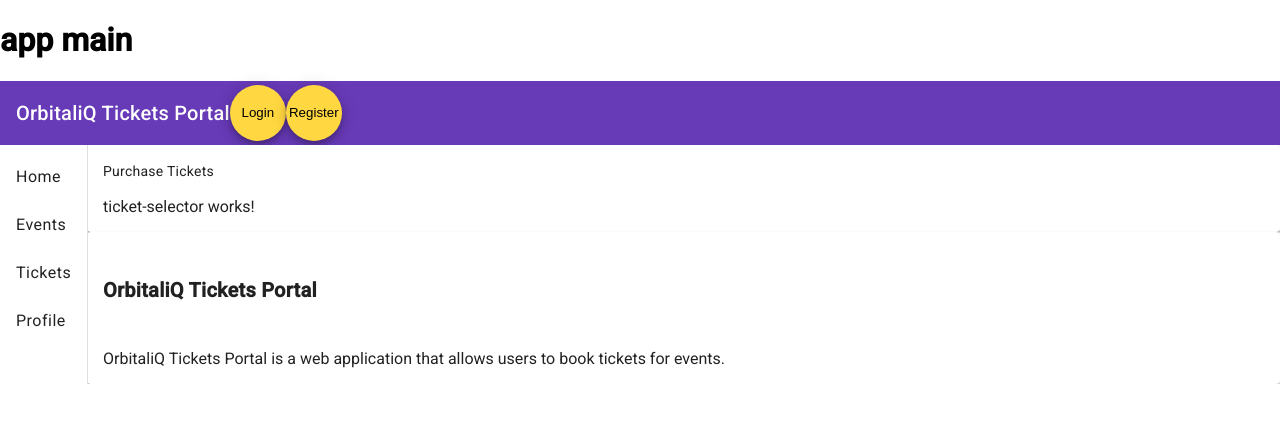
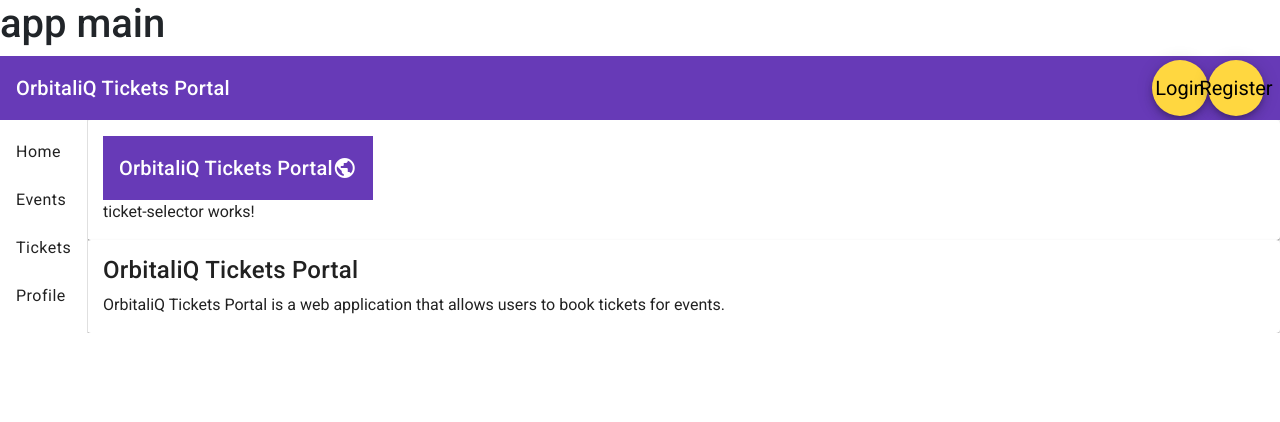
Before and after one commit to amitkuzi/OrbitaliQ.TicketsPortal.UI, an Angular app: page / in a window 1280 px wide. Shown: the top 422 px of the page. Built offline with nearby package versions, Linux system fonts and the light colour scheme; no server answers.

Commit message:
add bootstrap 5

```diff
--- a/angular.json
+++ b/angular.json
@@ -26,9 +26,12 @@
             ],
             "styles": [
               "@angular/material/prebuilt-themes/deeppurple-amber.css",
+              "node_modules/bootstrap/dist/css/bootstrap.css",
               "src/styles.css"
             ],
-            "scripts": []
+            "scripts": [
+              "node_modules/bootstrap/dist/js/bootstrap.js"
+            ]
           },
           "configurations": {
             "production": {
@@ -92,9 +95,12 @@
             ],
             "styles": [
               "@angular/material/prebuilt-themes/deeppurple-amber.css",
+              "node_modules/bootstrap/dist/css/bootstrap.css",
               "src/styles.css"
             ],
-            "scripts": []
+            "scripts": [
+              "node_modules/bootstrap/dist/js/bootstrap.js"
+            ]
           }
         }
       }
--- a/package.json
+++ b/package.json
@@ -21,6 +21,8 @@
     "@angular/platform-browser": "^17.3.0",
     "@angular/platform-browser-dynamic": "^17.3.0",
     "@angular/router": "^17.3.0",
+    "angular-ui-bootstrap": "^2.5.6",
+    "bootstrap": "^5.3.3",
     "rxjs": "~7.8.0",
     "tslib": "^2.3.0",
     "zone.js": "~0.14.3"
--- a/src/app/Components/ticket-selector/ticket-selector.component.css
+++ b/src/app/Components/ticket-selector/ticket-selector.component.css
@@ -0,0 +1,3 @@
+.example-spacer {
+    flex: 1 1 auto;
+}
--- a/src/app/Components/ticket-selector/ticket-selector.component.html
+++ b/src/app/Components/ticket-selector/ticket-selector.component.html
@@ -1,10 +1,13 @@
 <mat-card>
     <mat-card-header>
         <mat-card-title>
-            <div class="box-header theme-color-primary mat-typography">
-                <span translate="purchaseTickets">
-                    Purchase Tickets</span>
-            </div>
+            <mat-toolbar color="primary"> <!-- color="warn"  primary', 'accent', or 'warn -->
+                <mat-toolbar-row>
+                    <span>OrbitaliQ Tickets Portal</span>
+                    <span class="example-spacer  "></span>
+                    <mat-icon fontIcon="public"></mat-icon>
+                </mat-toolbar-row>
+            </mat-toolbar>
         </mat-card-title>
     </mat-card-header>
     <mat-card-content>
--- a/src/app/app.component.css
+++ b/src/app/app.component.css
@@ -0,0 +1,3 @@
+.example-spacer {
+    flex: 1 1 auto;
+}
--- a/src/app/app.component.html
+++ b/src/app/app.component.html
@@ -18,7 +18,7 @@
     </mat-sidenav>
     <mat-sidenav-content>
         <mat-card>
-            <app-ticket-selector></app-ticket-selector>
+            <app-ticket-selector class=""></app-ticket-selector>
         </mat-card>
 
         <mat-card>
```
Also changed, not shown: src/app/Components/ticket-selector/ticket-selector.component.ts (+7 -1 lines), 1 other file (tests, documents, lock files or other folders).
